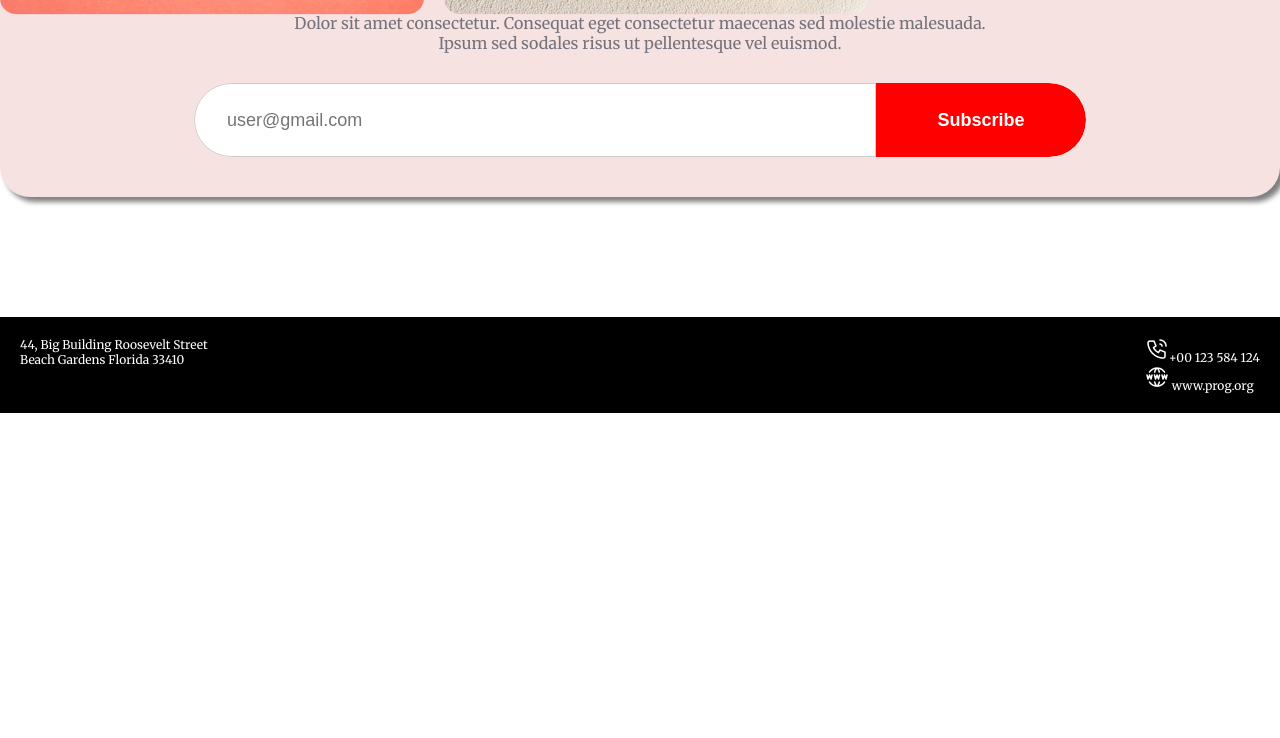
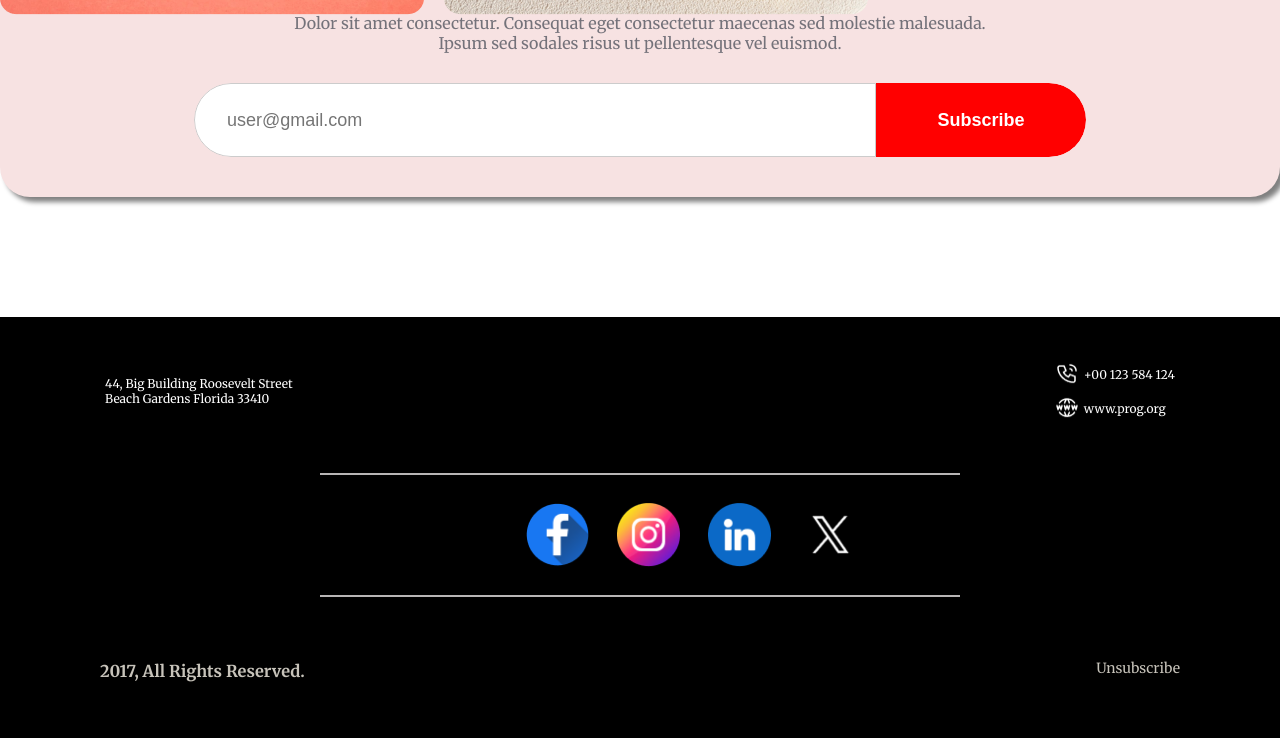
Before and after one commit to Pranto78/New-Year-Project, a plain HTML site: page index.html in a window 1280 px wide. Shown: the part 6087-6825 px from the top of the page. Before the commit the page ends 6500 px from the top, so only its background shows below. Drawn offline with Linux system fonts and the light colour scheme.

Commit message:
Finished

```diff
--- a/Styles/newYear.css
+++ b/Styles/newYear.css
@@ -385,19 +385,58 @@ button:hover{
 
 /* footer */
 
-.end-details{
+footer{
   max-width: 1600px;
   max-height: 609px;
   background-color: black;
+}
+
+.end-details{
+
   margin-top: 120px;
   display: flex;
   justify-content: space-between;
-  padding: 20px;
+  padding: 40px 100px;
 }
 
 .footer-txt{
   color: white;
+  display: flex;
+  align-items: center;
+  gap: 5px;
   font-size: 12px;
   margin: 0 0 0 0;
+  padding: 5px;
 
 }
+footer div p img{
+  height: 24px;
+  width: 24px;
+}
+
+.social-pic img{
+  width: 64px;
+  height: 64px;
+}
+.social-pic{
+  width: 228px;
+  height: 64px;
+  display: flex;
+
+  margin: 0 auto;
+  gap: 28px;
+}
+.fst-line {
+  width: 50%;
+  height: 2px;
+  background: rgb(184, 181, 181); /* Sets the line color */
+  border: none;               /* Removes default border */
+}
+
+.end{
+  color: #c7c3ba;
+  font-size: 14px;
+  display: flex;
+  justify-content: space-between;
+  padding: 40px 100px;
+}
--- a/index.html
+++ b/index.html
@@ -143,7 +143,23 @@ molestie malesuada. Ipsum sed sodales risus ut pellentesque vel euismod. Eleifen
                 <p class="footer-txt"><img src="icons/Call.png" alt="">+00 123 584 124</p>
                 <p class="footer-txt"><img src="icons/Website.png" alt=""> www.prog.org</p>
             </div>
+
         </section>
+        <hr class="fst-line">
+        <br>
+        <div class="social-pic">
+            <img src="icons/Facebook.png" alt="">
+            <img src="icons/Instagram.png" alt="">
+            <img src="icons/Linkedin.png" alt="">
+            <img src="icons/Twitter.png" alt="">
+        </div>
+        <br>
+        <hr class="fst-line">
+
+        <div class="end">
+            <h3>2017, All Rights Reserved.</h3>
+            <p>Unsubscribe</p>
+        </div>
     </footer>
 </body>
 </html>
```
